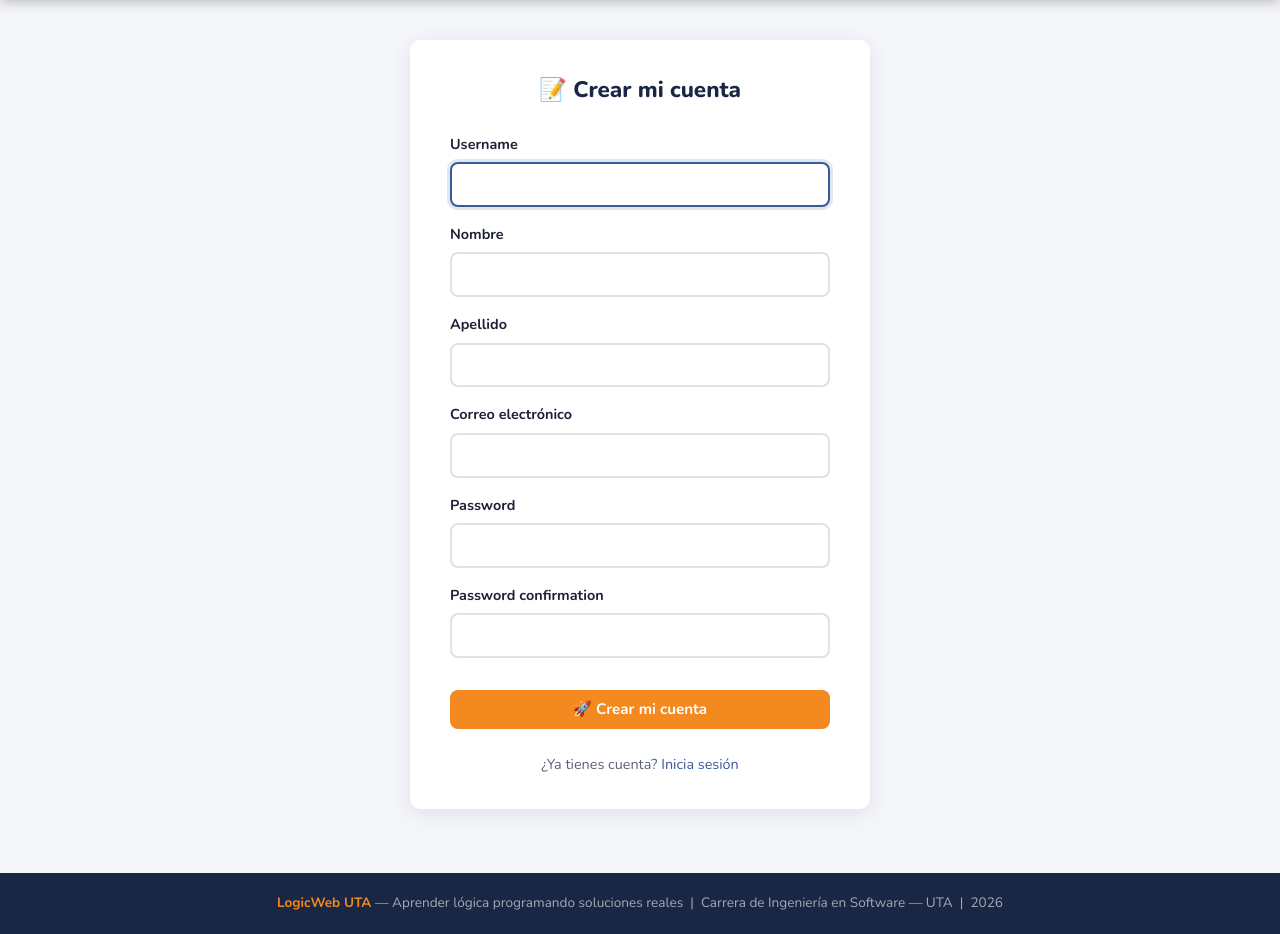
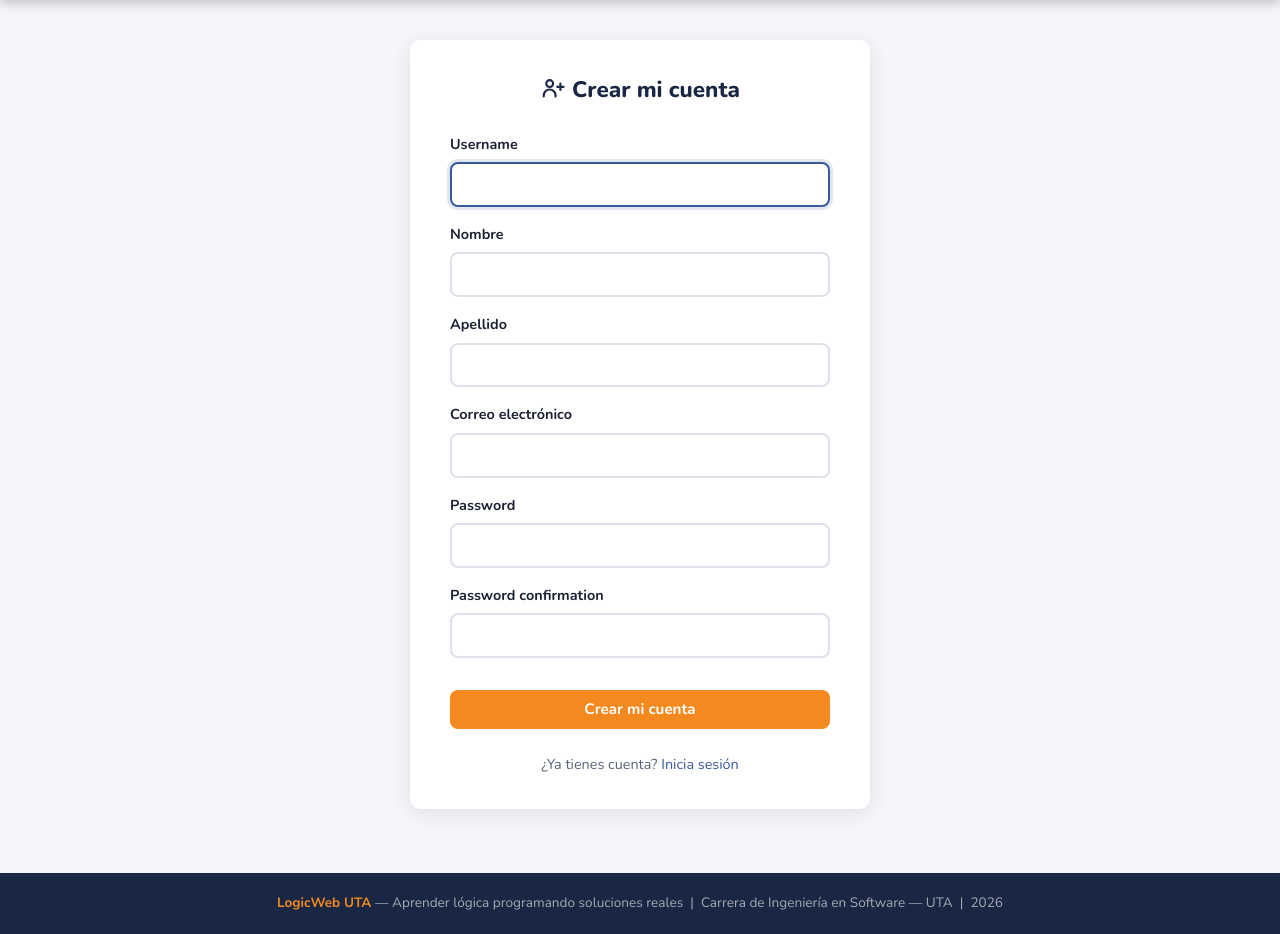
Before and after one commit to Osyanne/LogicWeb-UTA, a Django app: page /registro/ in a window 1280 px wide. Shown: the part 62-996 px from the top of the page. Run offline with Django 5.2, Linux system fonts and the light colour scheme; some libraries are stand-ins or nearby versions.

Commit message:
refactor(estilo): login y registro con iconos

```diff
--- a/templates/usuarios/login.html
+++ b/templates/usuarios/login.html
@@ -4,7 +4,7 @@
 {% block contenido %}
 <div class="container">
   <div class="form-card">
-    <h2>🔑 Iniciar Sesión</h2>
+    <h2>{% include "icons/log-in.svg" %} Iniciar Sesión</h2>
     <form method="post">
       {% csrf_token %}
       {% if form.errors %}
--- a/templates/usuarios/registro.html
+++ b/templates/usuarios/registro.html
@@ -4,7 +4,7 @@
 {% block contenido %}
 <div class="container">
   <div class="form-card">
-    <h2>📝 Crear mi cuenta</h2>
+    <h2>{% include "icons/user-plus.svg" %} Crear mi cuenta</h2>
     <form method="post">
       {% csrf_token %}
       {% for field in form %}
@@ -18,7 +18,7 @@
           {% endif %}
         </div>
       {% endfor %}
-      <button type="submit" class="btn btn-naranja btn-full mt-2">🚀 Crear mi cuenta</button>
+      <button type="submit" class="btn btn-naranja btn-full mt-2">Crear mi cuenta</button>
     </form>
     <p class="text-center mt-3 text-suave" style="font-size:.9rem">
       ¿Ya tienes cuenta? <a href="{% url 'login' %}">Inicia sesión</a>
```
Also changed, not shown: tests/test_no_emojis.py (+4 -0 lines).
